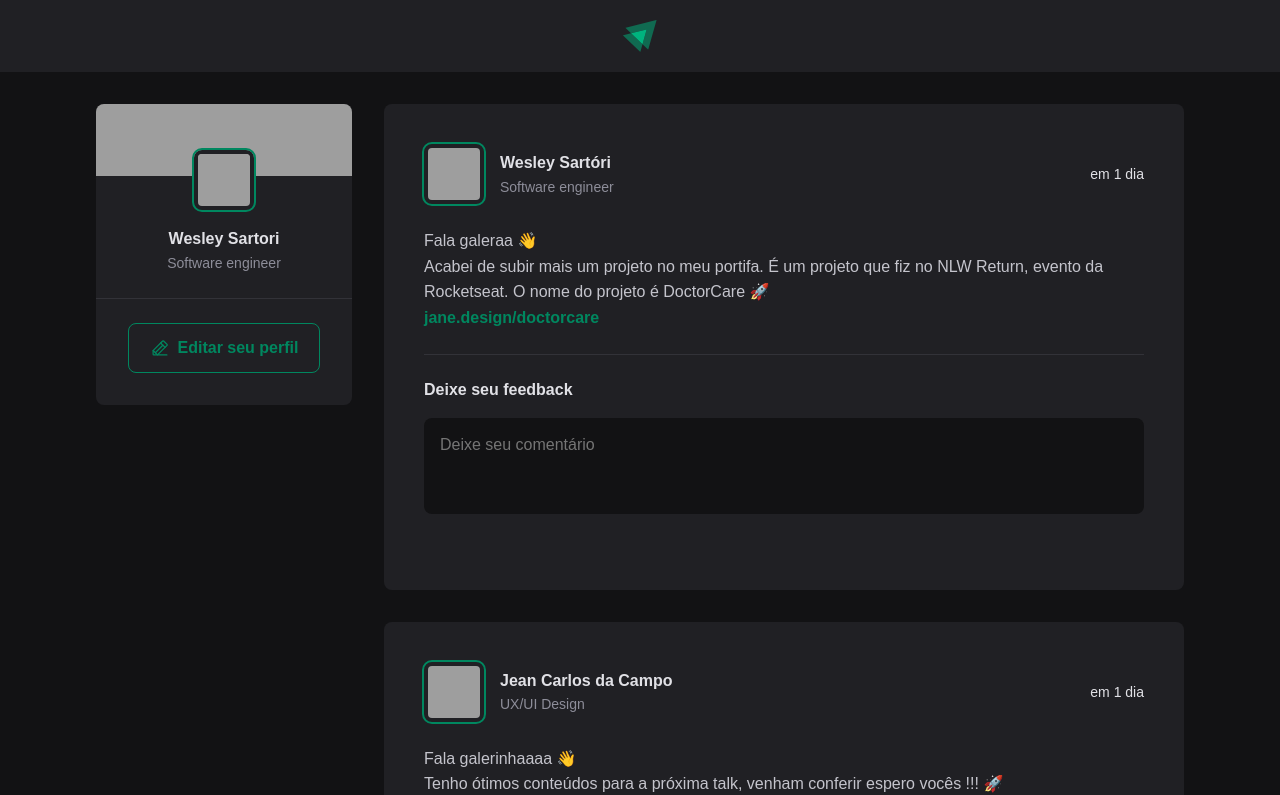
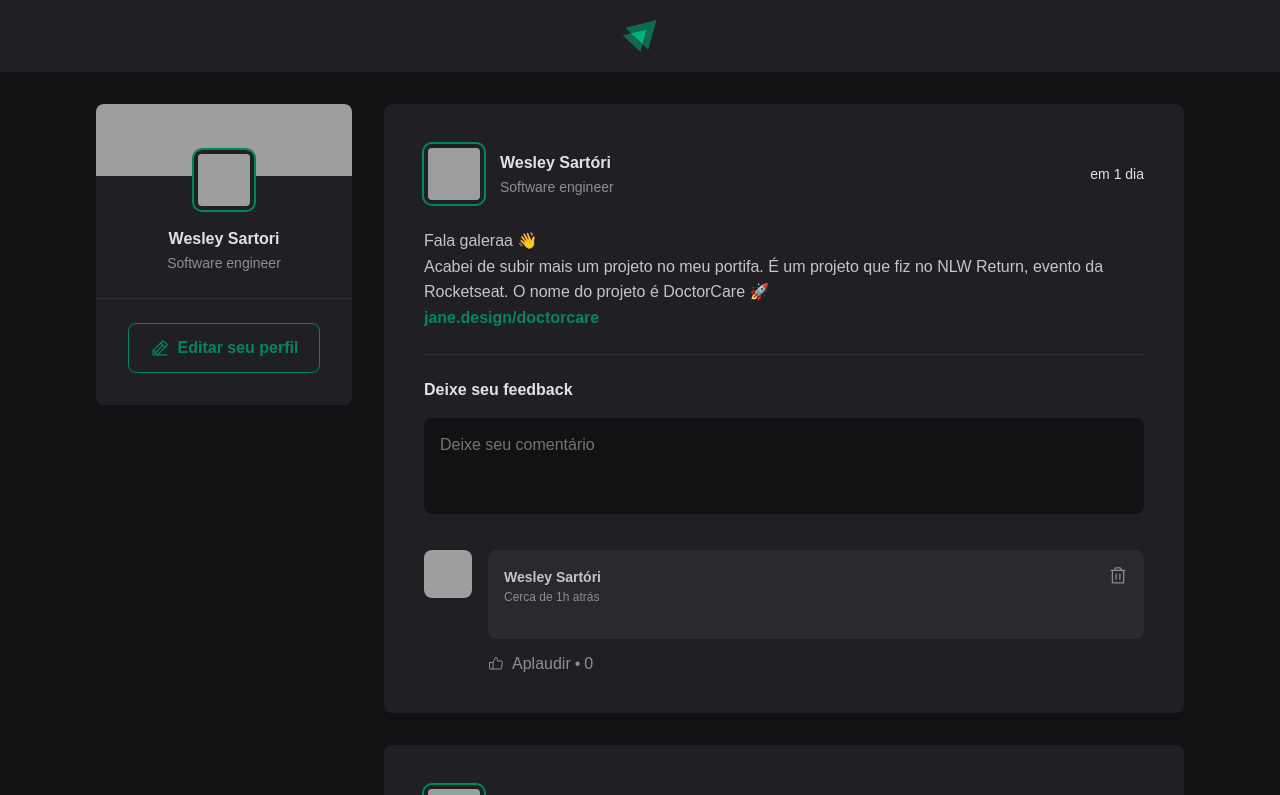
Before and after one commit to wbsartori/reacjts-projeto01, a React (Vite) app: page / in a window 1280 px wide. Shown: the top 795 px of the page. Built offline with nearby package versions, Linux system fonts and the light colour scheme; grey boxes are pictures that could not be loaded.

Commit message:
projeto altefrado para ts

```diff
--- a/package.json
+++ b/package.json
@@ -15,11 +15,13 @@
     "date-fns": "^2.29.3",
     "phosphor-react": "^1.4.1",
     "react": "^18.2.0",
-    "react-dom": "^18.2.0"
+    "react-dom": "^18.2.0",
+    "uuid": "^9.0.0"
   },
   "devDependencies": {
     "@types/react": "^18.0.17",
     "@types/react-dom": "^18.0.6",
+    "@types/uuid": "^8.3.4",
     "@vitejs/plugin-react": "^2.1.0",
     "gh-pages": "^4.0.0",
     "typescript": "^4.6.4",
--- a/src/components/Post.tsx
+++ b/src/components/Post.tsx
@@ -26,7 +26,7 @@ interface PostProps {
 }
 
 export function Post({author, publishedAt, content}: PostProps) {
-    const [comments, setComments] = useState([]);
+    const [comments, setComments] = useState(['']);
 
     const [newCommentText, setNewCommentText] = useState('');
 
@@ -44,7 +44,6 @@ export function Post({author, publishedAt, content}: PostProps) {
     function handleCreateNewComment(event: FormEvent) {
         event.preventDefault()
 
-        // @ts-ignore
         setComments([...comments, newCommentText]);
         setNewCommentText('');
     }
```
Also changed, not shown: 1 other file (tests, documents, lock files or other folders).
